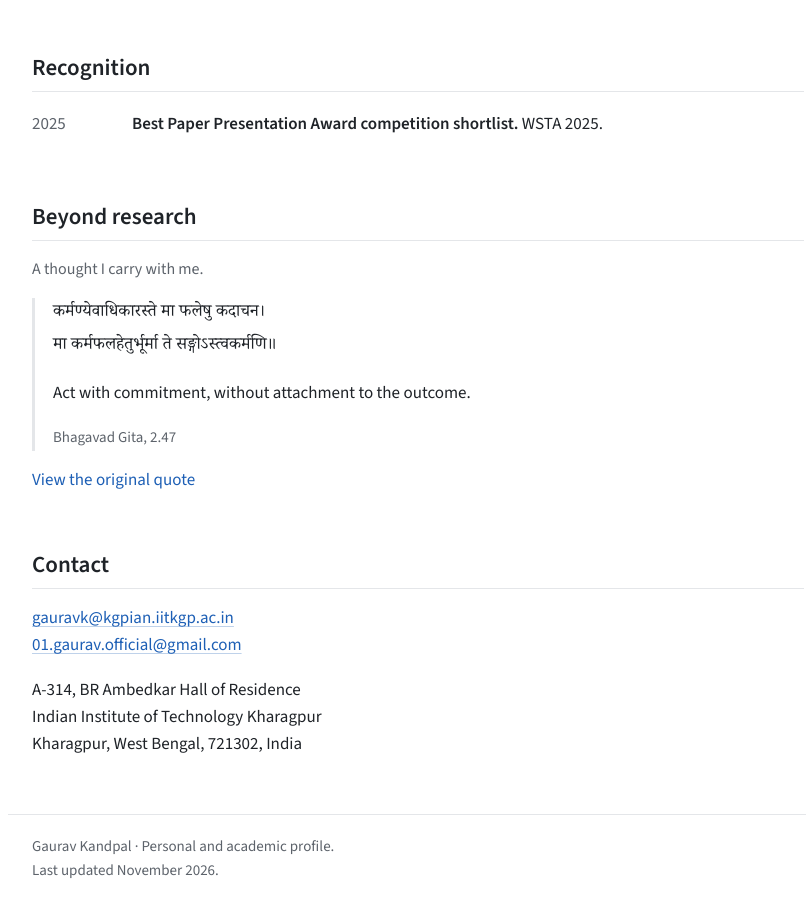
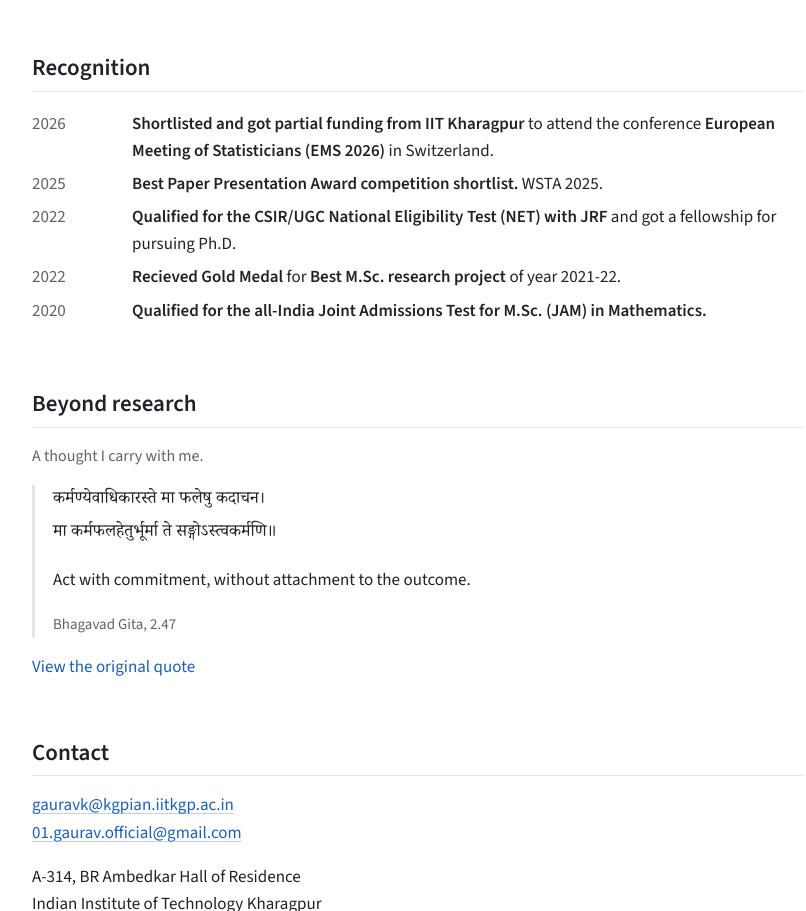
Before and after one commit to gauravkandpal28/website, a plain HTML site: page index.html in a window 1280 px wide. Shown: the part 6717-7628 px from the top of the page, without its empty margins (222-1028 px from the left). Drawn offline with Linux system fonts and the light colour scheme.

Commit message:
Update index.html

```diff
--- a/index.html
+++ b/index.html
@@ -125,7 +125,7 @@
   <h3>Academic moments</h3><div class="gallery"><a href="gallery-01.webp" data-gallery data-caption="ICSL, IIT Ropar"><img src="gallery-01.webp" alt="Group photograph at ICSL, IIT Ropar" width="1400" height="933" loading="lazy"><span>ICSL, IIT Ropar</span></a><a href="gallery-03.webp" data-gallery data-caption="International conference presentation"><img src="gallery-03.webp" alt="Gaurav Kandpal presenting at an international conference" width="1400" height="933" loading="lazy"><span>Conference presentation</span></a><a href="gallery-05.webp" data-gallery data-caption="Conference gathering"><img src="gallery-05.webp" alt="Gaurav Kandpal with conference participants" width="1400" height="933" loading="lazy"><span>Conference gathering</span></a><a href="gallery-07.webp" data-gallery data-caption="Academic gathering at IIT Kharagpur"><img src="gallery-07.webp" alt="Academic gathering at IIT Kharagpur" width="1400" height="933" loading="lazy"><span>IIT Kharagpur</span></a></div>
   <details class="certificates"><summary>Presentation certificates</summary><div class="gallery certificate-grid"><a href="gallery-02.webp" data-gallery data-caption="ICSL 2025: paper presentation"><img src="gallery-02.webp" alt="ICSL 2025 presentation certificate" loading="lazy"><span>ICSL 2025</span></a><a href="gallery-04.webp" data-gallery data-caption="WSTA 2025: paper presentation"><img src="gallery-04.webp" alt="WSTA 2025 presentation certificate" loading="lazy"><span>WSTA 2025</span></a><a href="gallery-06.webp" data-gallery data-caption="WSTA 2025: best-paper shortlist"><img src="gallery-06.webp" alt="Certificate confirming shortlisting for the WSTA Best Paper Presentation Award competition" loading="lazy"><span>WSTA best-paper shortlist</span></a><a href="gallery-08.webp" data-gallery data-caption="ICADS 2025: paper presentation"><img src="gallery-08.webp" alt="ICADS 2025 presentation certificate" loading="lazy"><span>ICADS 2025</span></a></div></details>
 </section>
-<section id="awards"><h2>Recognition</h2><ul class="dated"><li><span class="when">2025</span><p><b>Best Paper Presentation Award competition shortlist.</b> WSTA 2025.</p></li></ul></section>
+<section id="awards"><h2>Recognition</h2><ul class="dated"><li><span class="when">2026</span><p><b>Shortlisted and got partial funding from IIT Kharagpur</b> to attend the conference <b>European Meeting of Statisticians (EMS 2026)</b> in Switzerland.</p></li><li><span class="when">2025</span><p><b>Best Paper Presentation Award competition shortlist.</b> WSTA 2025.</p></li><li><span class="when">2022</span><p><b>Qualified for the CSIR/UGC National Eligibility Test (NET) with JRF</b> and got a fellowship for pursuing Ph.D.</p></li><li><span class="when">2022</span><p><b>Recieved Gold Medal</b> for <b>Best M.Sc. research project</b> of year 2021-22.</p></li><li><span class="when">2020</span><p><b>Qualified for the all-India Joint Admissions Test for M.Sc. (JAM) in Mathematics.</b></p></li></ul></section>
 <section id="personal"><h2>Beyond research</h2><p class="aside">A thought I carry with me.</p><blockquote><p lang="sa">कर्मण्येवाधिकारस्ते मा फलेषु कदाचन।<br>मा कर्मफलहेतुर्भूर्मा ते सङ्गोऽस्त्वकर्मणि॥</p><p>Act with commitment, without attachment to the outcome.</p><cite>Bhagavad Gita, 2.47</cite></blockquote><a href="assets/quote.webp" data-gallery data-caption="Quote for my life">View the original quote</a></section>
 <section id="contact"><h2>Contact</h2><p><a href="mailto:gauravk@kgpian.iitkgp.ac.in">gauravk@kgpian.iitkgp.ac.in</a><br><a href="mailto:01.gaurav.official@gmail.com">01.gaurav.official@gmail.com</a></p><address>A-314, BR Ambedkar Hall of Residence<br>Indian Institute of Technology Kharagpur<br>Kharagpur, West Bengal, 721302, India</address></section>
 </main><footer class="wrap foot"><p>Gaurav Kandpal &middot; Personal and academic profile.<br>Last updated November 2026.</p></footer>
```
